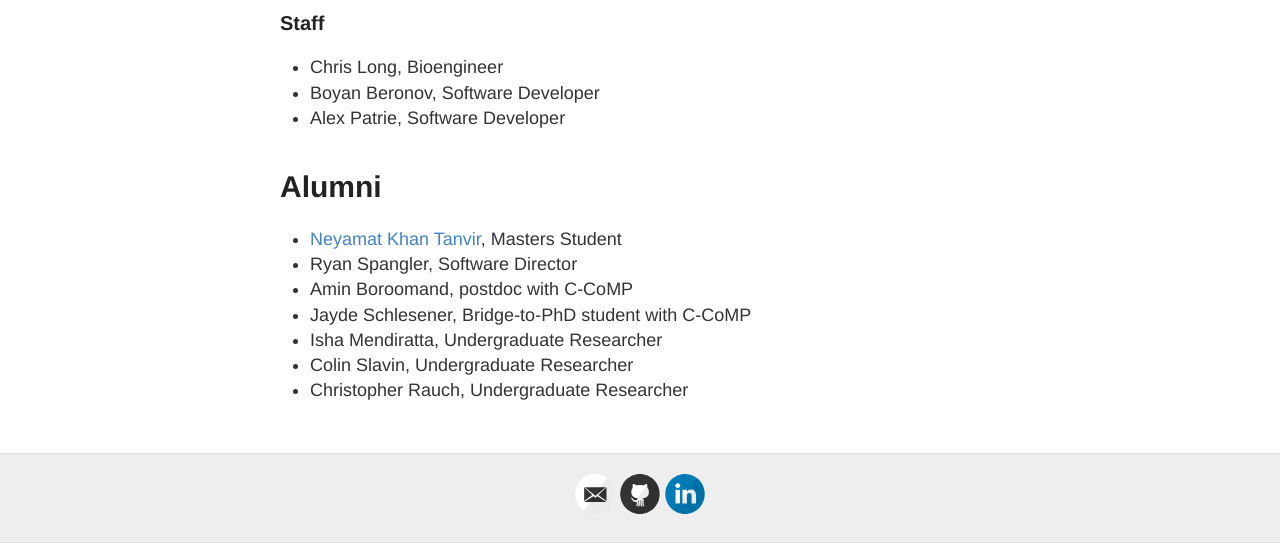
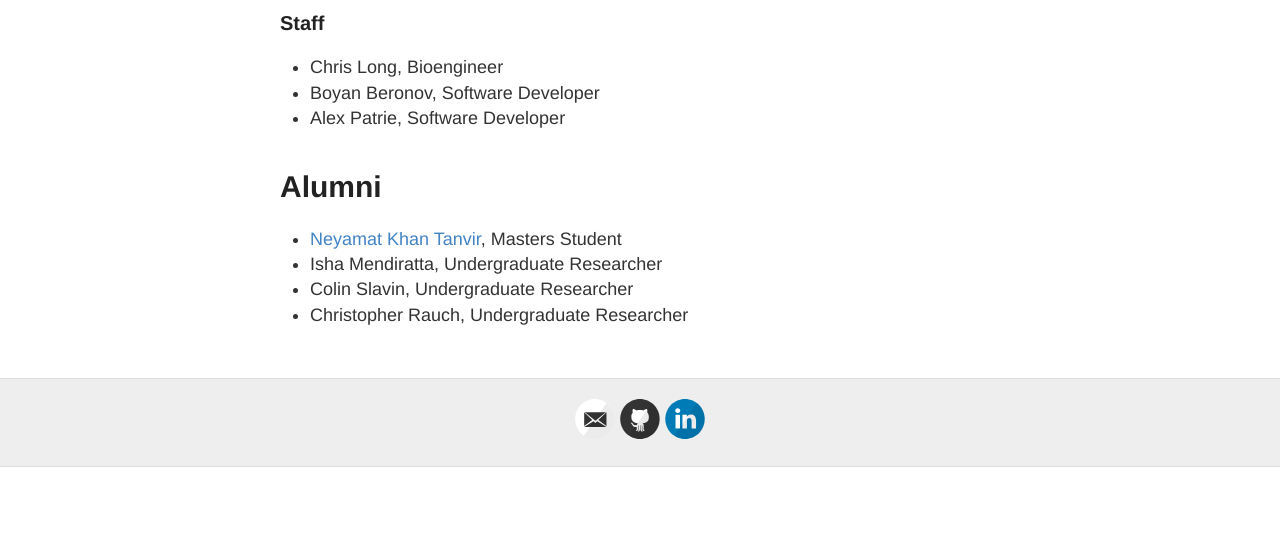
Before and after one commit to eagmon/eagmon.github.io, a Jekyll site: the page built from people.md, in a window 1280 px wide and 900 px high, scrolled down 2736 px, cut to the strip 357-900 px from the top of the window. Built offline with Jekyll 4.4.1, drawn with Linux system fonts in a browser that asks for light colours; after the commit the page ends 3560 px from its top, so only the background shows below that.

Commit message:
people: trim alumni to masters + undergrad researchers
Remove Ryan Spangler, Amin Boroomand, and Jayde Schlesener from the Alumni
list, leaving the masters student and undergraduate researchers.

Co-Authored-By: Claude Opus 4.8 (1M context) <noreply@anthropic.com>

```diff
--- a/people.md
+++ b/people.md
@@ -86,9 +86,6 @@ She aims to further develop her computational expertise and advance integrative
 
 # **Alumni**
 - [Neyamat Khan Tanvir](https://www.linkedin.com/in/neyamat-khan-tanvir/), Masters Student
-- Ryan Spangler, Software Director
-- Amin Boroomand, postdoc with C-CoMP
-- Jayde Schlesener, Bridge-to-PhD student with C-CoMP
 - Isha Mendiratta, Undergraduate Researcher
 - Colin Slavin, Undergraduate Researcher
 - Christopher Rauch, Undergraduate Researcher
```
